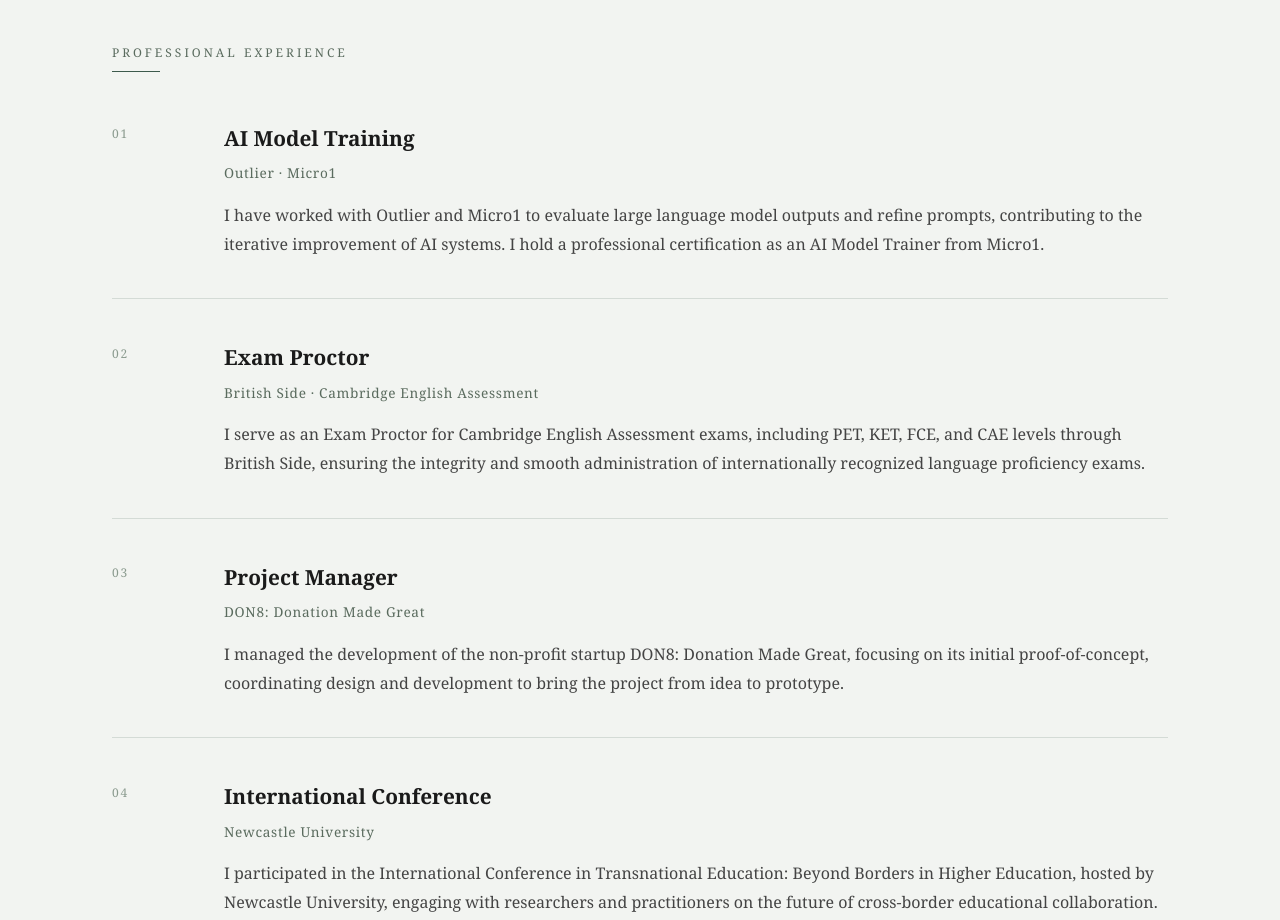
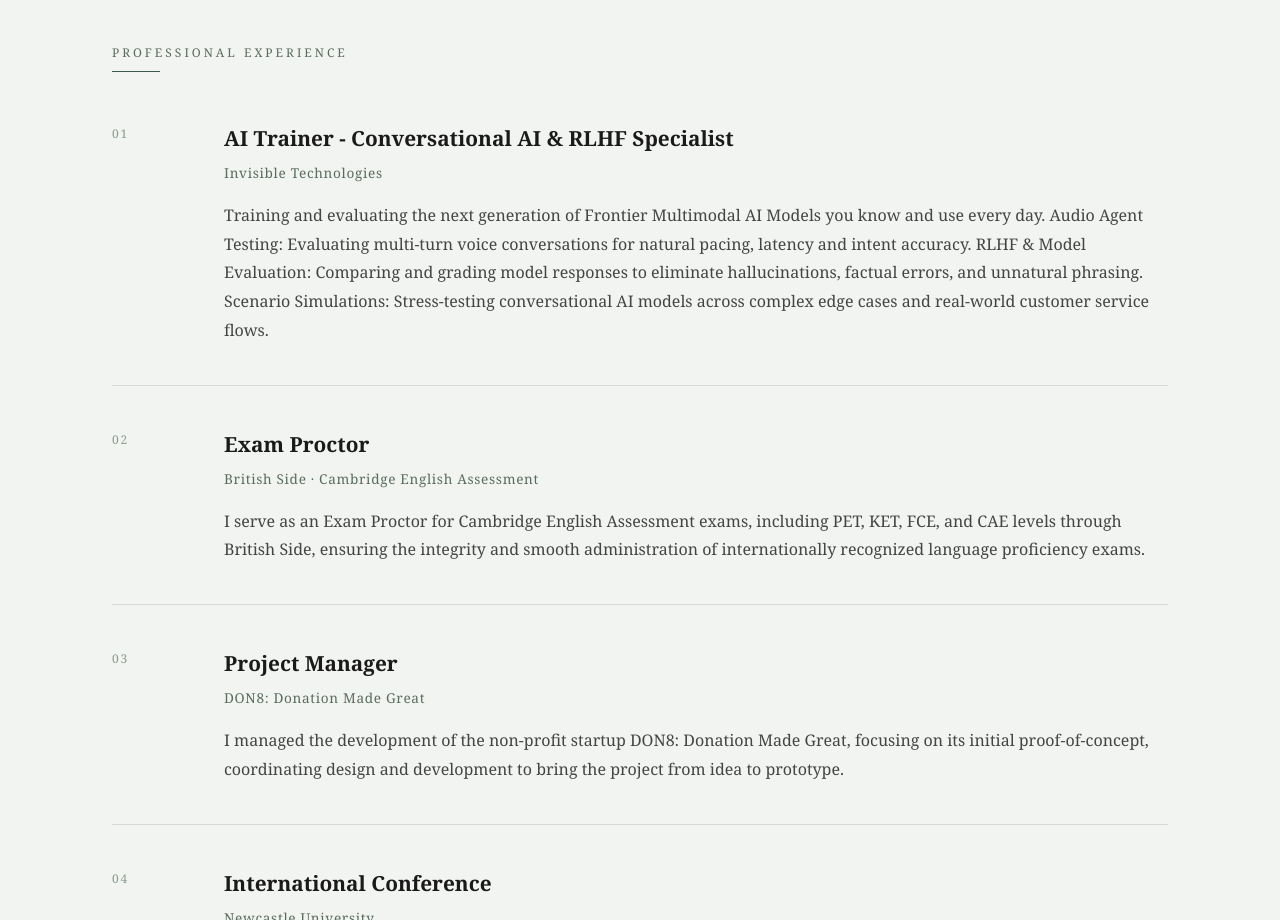
Before and after one commit to rehagorkemeyler/rehagorkemeyler.github.io, a plain HTML site: page index.html in a window 1280 px wide. Shown: the part 1620-2540 px from the top of the page. Drawn offline with Linux system fonts and the light colour scheme.

Commit message:
Update index.html
Updated job title and description for AI Trainer role.

```diff
--- a/index.html
+++ b/index.html
@@ -152,9 +152,14 @@
                         <span class="exp-number">01</span>
                     </div>
                     <div class="exp-content">
-                        <h3>AI Model Training</h3>
-                        <p class="exp-org">Outlier · Micro1</p>
-                        <p>I have worked with Outlier and Micro1 to evaluate large language model outputs and refine prompts, contributing to the iterative improvement of AI systems. I hold a professional certification as an AI Model Trainer from Micro1.</p>
+                        <h3>AI Trainer - Conversational AI & RLHF Specialist</h3>
+                        <p class="exp-org">Invisible Technologies</p>
+                        <p>Training and evaluating the next generation of Frontier Multimodal AI Models you know and use every day.
+                        Audio Agent Testing: Evaluating multi-turn voice conversations for natural pacing, latency and intent accuracy.
+
+RLHF & Model Evaluation: Comparing and grading model responses to eliminate hallucinations, factual errors, and unnatural phrasing.
+
+Scenario Simulations: Stress-testing conversational AI models across complex edge cases and real-world customer service flows.</p>
                     </div>
                 </article>
 
```
